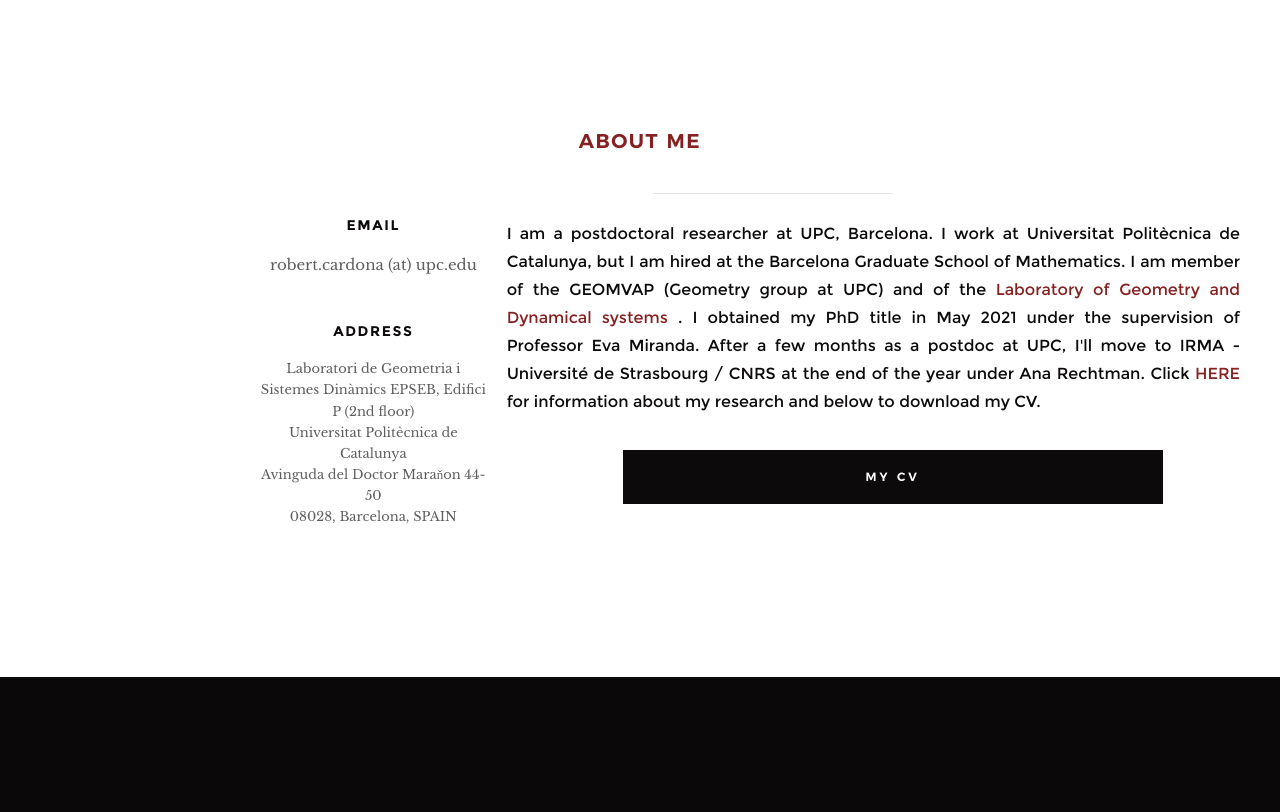
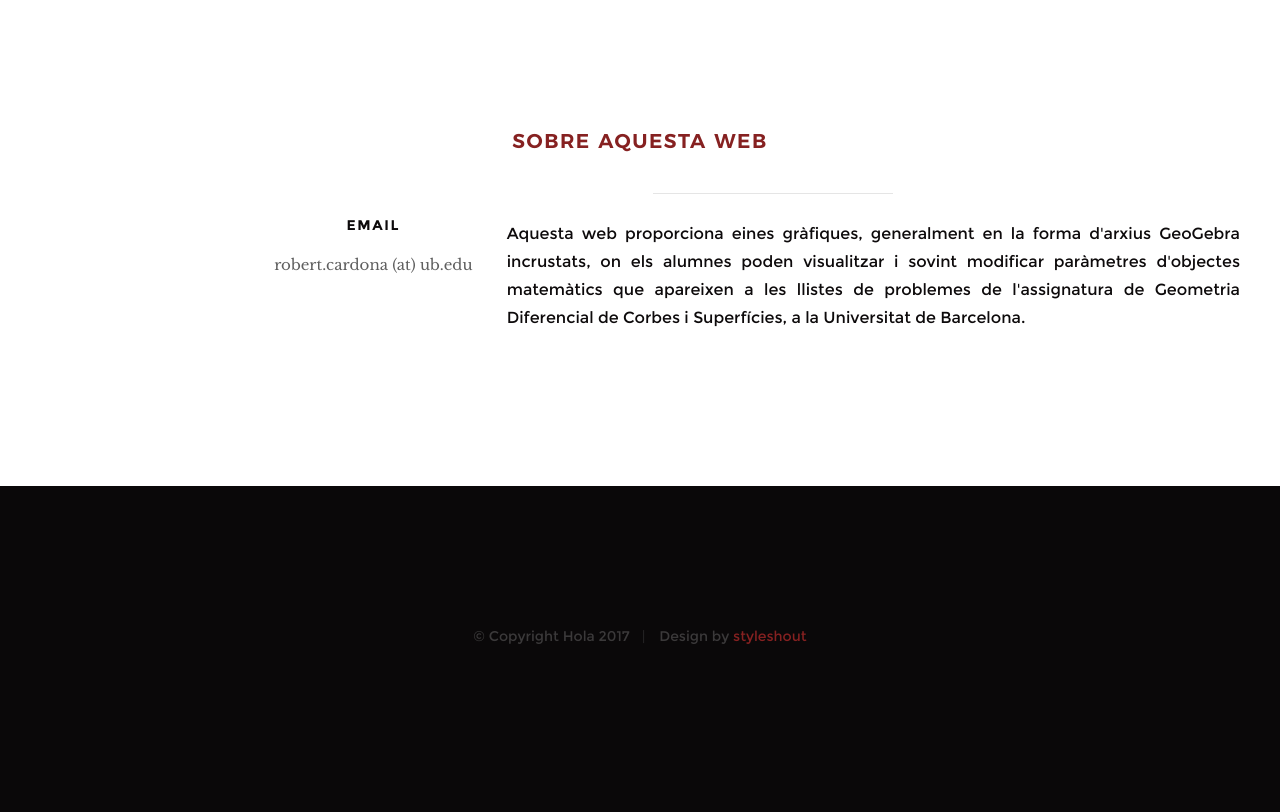
Before and after one commit to robert-cardona-ub/gdcs, a plain HTML site: page index.html in a window 1280 px wide. Shown: the part 820-1632 px from the top of the page. After the commit the page ends 1512 px from the top, so only its background shows below. Drawn offline with Linux system fonts and the light colour scheme.

Commit message:
Update index.html

```diff
--- a/index.html
+++ b/index.html
@@ -92,7 +92,7 @@
 
                 <h1>
                     <font size="8">
-					Suport gràfic geometria diferencial de corbes i superfícies UB <br>
+					Support gràfic geometria diferencial de corbes i superfícies - Universitat de Barcelona <br>
 					</font>
 
                 </h1>
@@ -123,31 +123,18 @@
 
         <div class="row narrow section-intro has-bottom-sep">
             <div class="col-full text-center">
-                <h3>About me</h3>
+                <h3>Sobre aquesta web</h3>
                 <h1></h1>
             </div>
 					<div class="col-four tab-full contact__infos">
 
                 <h4 class="h06">Email</h4>
-                <p>robert.cardona (at) upc.edu
-                </p>
-
-                <h4 class="h06">Address</h4>
-                <p style="line-height:1.4"> <font size="2">
-            Laboratori de Geometria i Sistemes Dinàmics EPSEB, Edifici P (2nd floor)  <br>
-			Universitat Politècnica de Catalunya <br>
-			Avinguda del Doctor Maraňon 44-50 <br>
-			08028, Barcelona, SPAIN </font>
-			</p>
+                <p>robert.cardona (at) ub.edu
         </div>
         </div>
 
         <div class="row about-content about-content--buttons">
-			<p style="line-height:1.4" class="lead" style="margin-left:27em;" align="justify" ><font size="3">I am a postdoctoral researcher at UPC, Barcelona. I work at Universitat Politècnica de Catalunya, but I am hired at the Barcelona Graduate School of Mathematics. I am member of the GEOMVAP (Geometry group at UPC) and of the <a href="https://geodys.upc.edu/en" target="_blank">Laboratory of Geometry and Dynamical systems </a>.
-			I obtained my PhD title in May 2021 under the supervision of Professor Eva Miranda. After a few months as a postdoc at UPC, I'll move to IRMA - Université de Strasbourg / CNRS at the end of the year under Ana Rechtman. Click <a href="research.html"> HERE </a> for information about my research and below to download my CV.</font></p>
-            <div class="col-six tab-full left">
-                <a href="RobertCV_short.pdf" class="btn btn--primary full-width" target="_blank" style="margin-left:8em;">My CV</a>
-            </div>
+			<p style="line-height:1.4" class="lead" style="margin-left:27em;" align="justify" ><font size="3"> Aquesta web proporciona eines gràfiques, generalment en la forma d'arxius GeoGebra incrustats, on els alumnes poden visualitzar i sovint modificar paràmetres d'objectes matemàtics que apareixen a les llistes de problemes de l'assignatura de Geometria Diferencial de Corbes i Superfícies, a la Universitat de Barcelona. </font></p>
  <!--           <div class="col-six tab-full right">
                 <a href="#0" class="btn full-width">Hire Me Now</a>
             </div> -->
```
